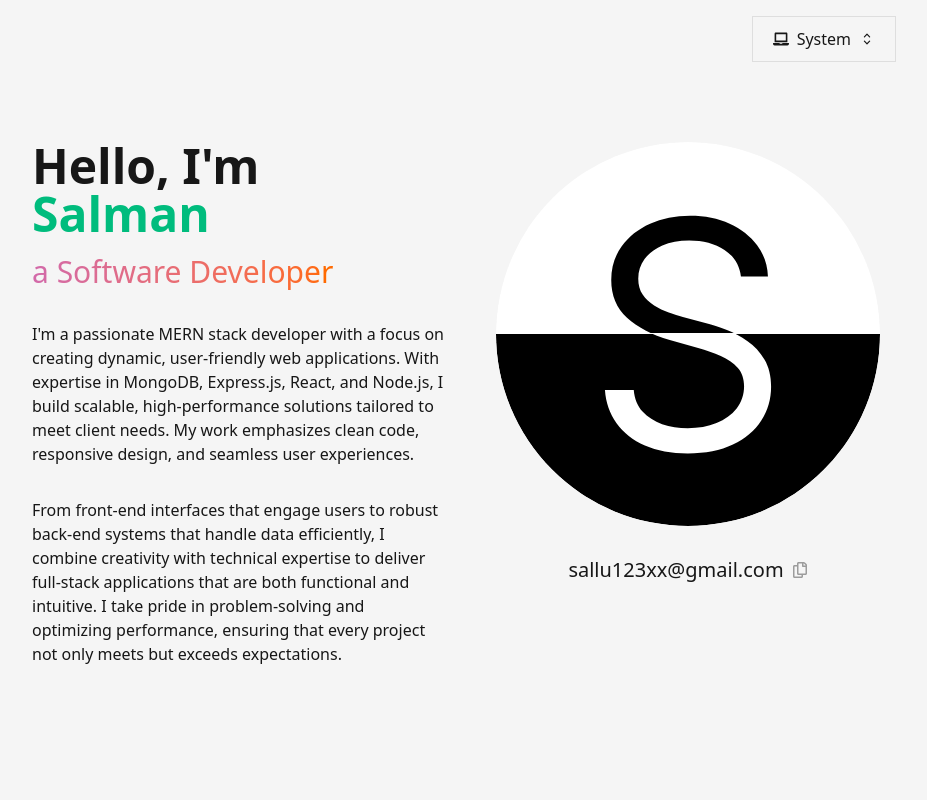
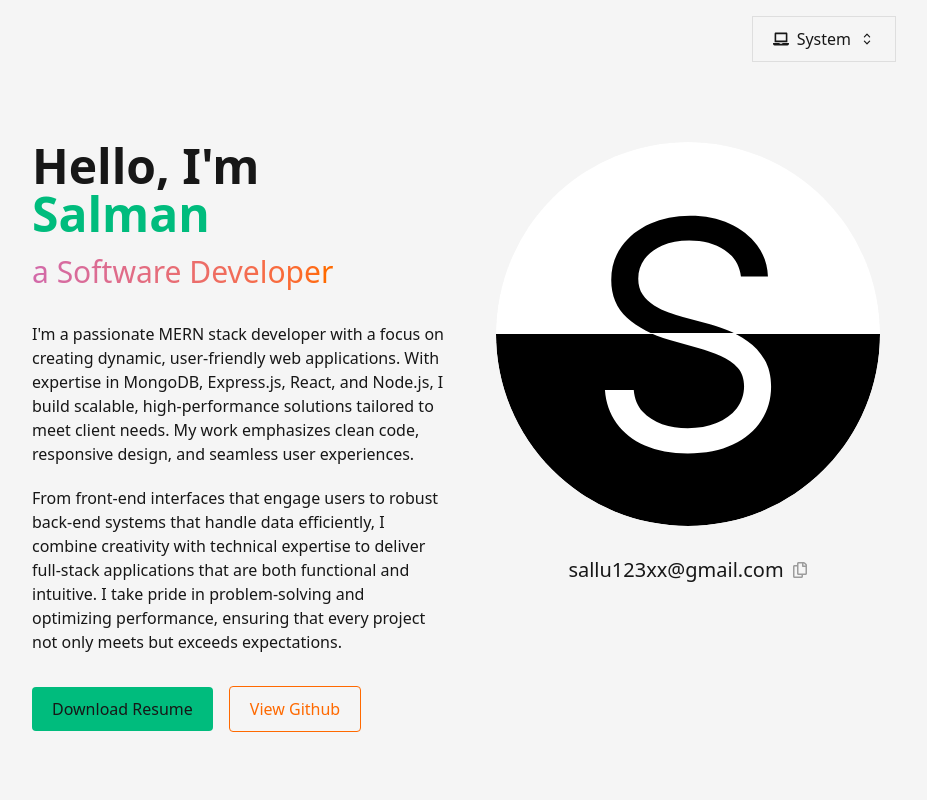
Before and after one commit to salman9802/Portfolio, a React (Vite) app: page / in a window 1280 px wide. Shown: the top 800 px of the page, without its empty margins (176-1103 px from the left). Built offline with nearby package versions, Linux system fonts and the light colour scheme.

Commit message:
feat: add buttons in 'ProfileLeft'

```diff
--- a/src/components/Profile.tsx
+++ b/src/components/Profile.tsx
@@ -3,7 +3,7 @@ import ProfileRight from "./profile/ProfileRight";
 
 const Profile = () => {
   return (
-    <div className="flex min-h-screen flex-col-reverse justify-between gap-4 pt-8 md:gap-8 md:pt-10 lg:flex-row lg:pt-16">
+    <div className="flex min-h-screen flex-col-reverse justify-center gap-4 pt-8 md:gap-8 md:pt-10 lg:flex-row lg:pt-16">
       <ProfileLeft />
       <ProfileRight />
     </div>
--- a/src/components/profile/ProfileLeft.tsx
+++ b/src/components/profile/ProfileLeft.tsx
@@ -1,4 +1,4 @@
-import { PROFILE } from "../../constants/info";
+import { PROFILE, SOCIAL } from "../../constants/info";
 
 const Info = () => {
   return (
@@ -9,11 +9,26 @@ const Info = () => {
       <h2 className="custom-gradient mx-auto w-fit text-xl md:text-2xl lg:mx-0 lg:text-3xl">
         {PROFILE.PROFESSIONS[0]}
       </h2>
-      {PROFILE.DESCRIPTION.map((prof, i) => (
-        <p key={i} className="mt-1 text-sm md:mt-1.5 lg:mt-4 lg:text-base">
-          {prof}
-        </p>
-      ))}
+      <div className="flex flex-col gap-1">
+        {PROFILE.DESCRIPTION.map((prof, i) => (
+          <p key={i} className="mt-1 text-sm md:mt-1.5 lg:mt-4 lg:text-base">
+            {prof}
+          </p>
+        ))}
+      </div>
+      <div className="mt-4 flex items-center justify-center gap-4 lg:self-start">
+        <button className="bg-primary hover:outline-primary cursor-pointer rounded-sm px-3 py-1.5 hover:bg-transparent hover:outline md:px-5 md:py-2.5">
+          Download Resume
+        </button>
+        <a
+          href={SOCIAL.filter((s) => s.name === "Github")[0].url}
+          target="_blank"
+          rel="noopener noreferrer"
+          className="text-accent border-accent hover:bg-accent hover:text-theme-text rounded-sm border px-3 py-1.5 md:px-5 md:py-2.5"
+        >
+          View Github
+        </a>
+      </div>
     </div>
   );
 };
```
